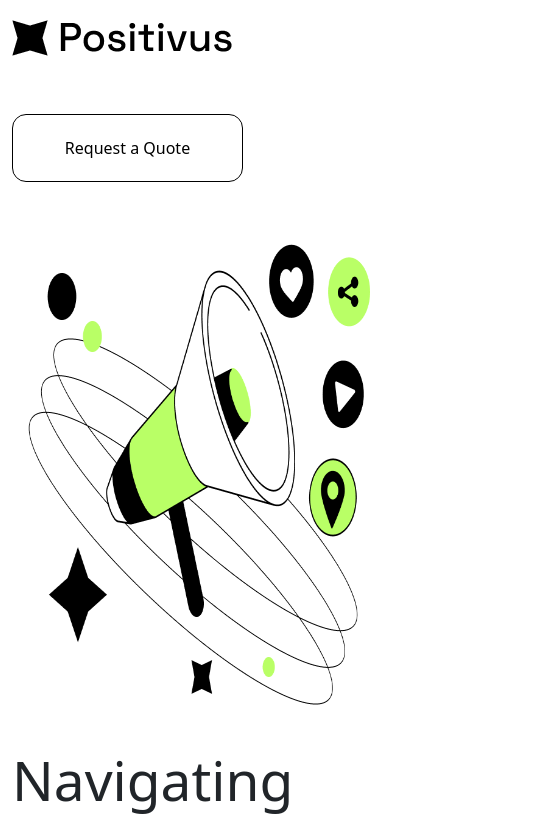
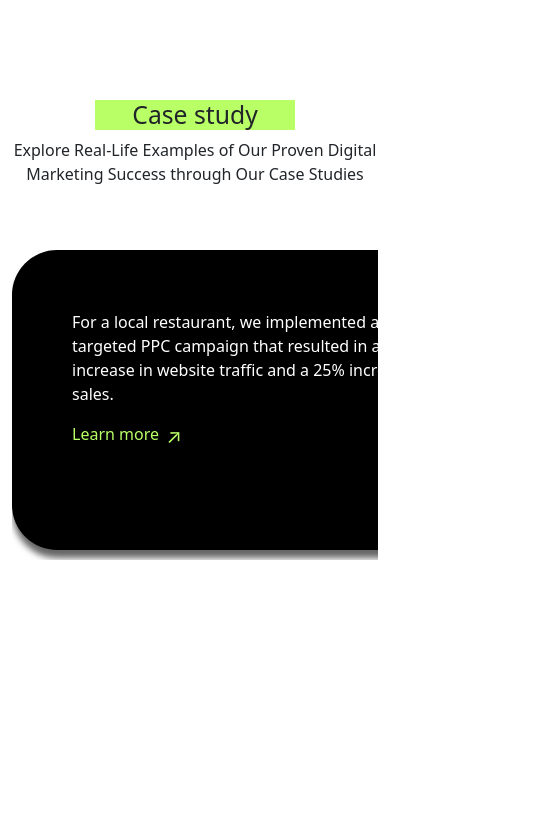
Before and after one commit to youone04/project-gunawan, a React (Vite) app: page /positivius in a window 390 px wide. Shown: the top 823 px of the page, 557 px wide, since content can reach past the window. Built offline with nearby package versions, Linux system fonts and the light colour scheme.

Commit message:
fix: responsive component case study

```diff
--- a/src/ComponentPositivus/CaseStudy.jsx
+++ b/src/ComponentPositivus/CaseStudy.jsx
@@ -5,36 +5,66 @@ import { Col, Row } from "react-bootstrap";
 export default function CaseStudy() {
     return (
         <Col className="container-case-study">
-            <Row>
-                <Col sm={12} lg={4}>
-                    <h2 className="bg-text">Case study</h2>
+            <Row className="title-case-study-positivus">
+                <Col xs={12} sm={12} lg={3} className="center-component">
+                    <h2 className="bg-text" style={{ width: 200 }}>Case study</h2>
                 </Col>
 
-                <Col sm={12} lg={8}>
+                <Col xs={12} sm={12} lg={9} className="center-component">
                     <p className="desc-case-study">
                         Explore Real-Life Examples of Our Proven Digital Marketing Success through Our Case Studies
                     </p>
                 </Col>
             </Row>
 
-            <div className="d-flex justify-content-center align-items-center" lg={12}>
+            <div className="isvisible-mobile">
+                <div className="justify-content-center align-items-center mt-5">
                     <div className="section-card-case-study box-shadow-mod" >
                         <Row >
-                            <Col className="ps-lg-4" sm={12} lg={4} style={{borderRight: '1px solid #F3F3F3'}}>
+                            <Col className="ps-lg-4 border-right-mod" sm={12}>
                                 <p>For a local restaurant, we implemented a targeted PPC campaign that resulted in a 50% increase
                                     in website traffic and a 25% increase in sales.</p>
                                 <span className="button-learn d-flex">
                                     Learn more <p>&#8594;</p>
                                 </span>
                             </Col>
-                            <Col className="ps-lg-4" sm={12} lg={4} style={{borderRight: '1px solid #F3F3F3'}}>
+                        </Row>
+                    </div>
+                </div>
+
+                <div className="justify-content-center align-items-center mt-5">
+                    <div className="section-card-case-study box-shadow-mod" >
+                        <Row >
+                            <Col className="ps-lg-4 border-right-mod" sm={12}>
+                                <p>For a local restaurant, we implemented a targeted PPC campaign that resulted in a 50% increase
+                                    in website traffic and a 25% increase in sales.</p>
+                                <span className="button-learn d-flex">
+                                    Learn more <p>&#8594;</p>
+                                </span>
+                            </Col>
+                        </Row>
+                    </div>
+                </div>
+            </div>
+
+            <div className="justify-content-center align-items-center mt-5 isvisible-desktop">
+                <div className="section-card-case-study box-shadow-mod" >
+                    <Row >
+                        <Col className="ps-lg-4" sm={12} lg={4} style={{ borderRight: '1px solid #F3F3F3' }}>
+                            <p>For a local restaurant, we implemented a targeted PPC campaign that resulted in a 50% increase
+                                in website traffic and a 25% increase in sales.</p>
+                            <span className="button-learn d-flex">
+                                Learn more <p>&#8594;</p>
+                            </span>
+                        </Col>
+                        <Col className="ps-lg-4" sm={12} lg={4} style={{ borderRight: '1px solid #F3F3F3' }}>
                             <p>For a B2B software company, we developed an SEO strategy that resulted in a first page ranking
                                 for key keywords and a 200% increase in organic traffic.</p>
                             <span className="button-learn d-flex">
                                 Learn more <p>&#8594;</p>
                             </span>
                         </Col>
-                            <Col className="ps-lg-4"  sm={12} lg={4}>
+                        <Col className="ps-lg-4" sm={12} lg={4}>
                             <p>For a national retail chain, we created a social media marketing campaign that increased
                                 followers by 25% and generated a 20% increase in online sales.</p>
                             <span className="button-learn d-flex">
--- a/src/ComponentPositivus/Header.jsx
+++ b/src/ComponentPositivus/Header.jsx
@@ -19,6 +19,7 @@ export default function Header() {
                             <li>Blog</li>
                         </ul>
                     </div>
+
                 <button
                     className='justifiy-content-center align-items-center d-flex menu-positivius'
                     style={{
--- a/src/ComponentPositivus/Layout.jsx
+++ b/src/ComponentPositivus/Layout.jsx
@@ -13,16 +13,16 @@ import Footer from "./Footer";
 export default function Layout({children}) {
     return(
         <Container>
-        <Header/>
-        <Banner/>
-        <LogoList/>
+        {/* <Header/> */}
+        {/* <Banner/> */}
+        {/* <LogoList/> */}
         {/* <Services/> */}
         <CaseStudy/>
-        <OnWorkingProcess/>
-        <Team/>
-        <Testimonials/>
-        <ContactUs/>
-        <Footer/>
+        {/* <OnWorkingProcess/> */}
+        {/* <Team/> */}
+        {/* <Testimonials/> */}
+        {/* <ContactUs/> */}
+        {/* <Footer/> */}
         </Container>
 
     )
--- a/src/ComponentPositivus/assets/case-study.css
+++ b/src/ComponentPositivus/assets/case-study.css
@@ -16,7 +16,9 @@
     background-color: var(--black-color);
     color: var(--white-color);
     border-radius: 45px;
+
 }
+
 .vertical-to-horizontal {
     transform: rotate(90deg);
     transform-origin: top left; /* Adjust origin as needed */
@@ -31,3 +33,105 @@
     transform: rotate(-45deg);
     font-size: 20px;
 }
+.center-component{
+    justify-content: left;
+    align-items: start;
+}
+.title-case-study-positivus{
+    display: flex;
+}
+.isvisible-desktop{
+    display: flex;
+}
+.isvisible-mobile{
+    display: none;
+}
+@media (max-width: 375px) {
+    .center-component{
+        display: flex;
+        justify-content: center;
+        align-items: center;
+        text-align: center;
+    }
+    .desc-case-study{
+        width: 100%;
+    }
+
+}
+
+@media (max-width: 450px) {
+    .center-component{
+        display: flex;
+        justify-content: center;
+        align-items: center;
+        text-align: center;
+    }
+    .desc-case-study{
+        width: 100%;
+    }
+}
+@media (max-width: 580px) {
+    .center-component{
+        display: flex;
+        justify-content: center;
+        align-items: center;
+        text-align: center;
+    }
+    .desc-case-study{
+        width: 100%;
+    }
+
+}
+@media (max-width: 768px) {
+    .center-component{
+        display: flex;
+        justify-content: center;
+        align-items: center;
+        text-align: center;
+    }
+    .desc-case-study{
+        width: 100%;
+    }
+}
+@media (max-width: 1024px) {
+    .center-component{
+        display: flex;
+        justify-content: center;
+        align-items: center;
+        text-align: center;
+    }
+    .desc-case-study{
+        width: 100%;
+    }
+    .isvisible-desktop{
+        display: none;
+    }
+    .isvisible-mobile{
+        display: flex;
+        overflow: hidden;
+        overflow-x: scroll;
+        scrollbar-width: auto;
+        gap: 20px;
+        padding-bottom: 10px;
+
+
+    }
+    .isvisible-mobile::-webkit-scrollbar {
+        width: 1px;
+    }
+
+    .isvisible-mobile ::-webkit-scrollbar-track {
+        -webkit-box-shadow: inset 0 0 6px rgba(0,0,0,0.3);
+        background: #666;
+    }
+
+    .isvisible-mobile::-webkit-scrollbar-thumb {
+        background: gray;
+        border-radius: 10px;
+    }
+    .section-card-case-study{
+        width: 485px;
+    }
+
+}
+@media (max-width: 1250px) {}
--- a/src/ComponentPositivus/assets/header.css
+++ b/src/ComponentPositivus/assets/header.css
@@ -5,16 +5,44 @@
     padding: 0;
     gap: 40px;
 }
+.menu-positivius{
+    visibility: visible;
+}
+@media (min-width: 450px) {
+    .menu-positivius{
+        visibility: hidden;
+    }
+}
+
+@media (min-width: 580px) {
+    .menu-positivius{
+        visibility: hidden;
+    }
+}
+
+
 /* MD */
 @media (max-width: 768px) {
     .menu-positivius{
-        display: none;
+        visibility: hidden;
     }
 }
 
 /* LG */
 @media (max-width: 992px) {
+    /* .menu-positivius{
+        visibility: hidden;
+    } */
+}
+
+@media (min-width: 1024px) {
     .menu-positivius{
-        display: none;
+        visibility: visible;
     }
 }
+
+@media (min-width: 1250px) {
+    .menu-positivius{
+        visibility: visible;
+    }
+}
```
Lines whose indentation alone changed are shown as unchanged.
